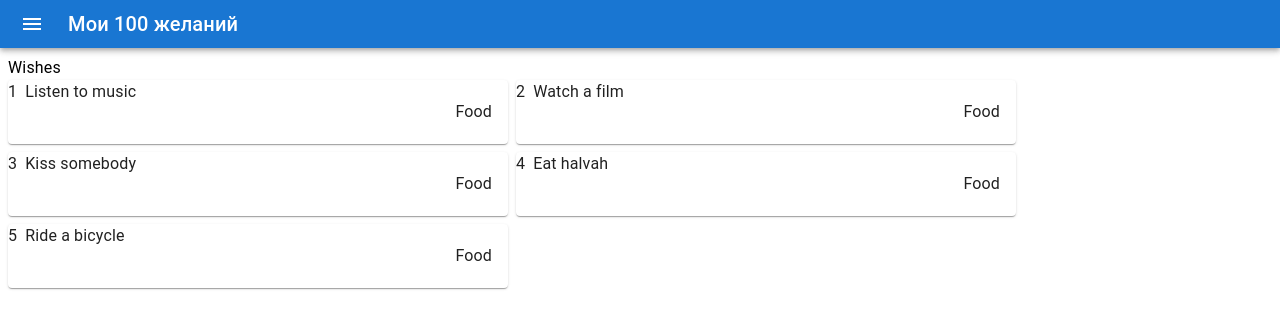
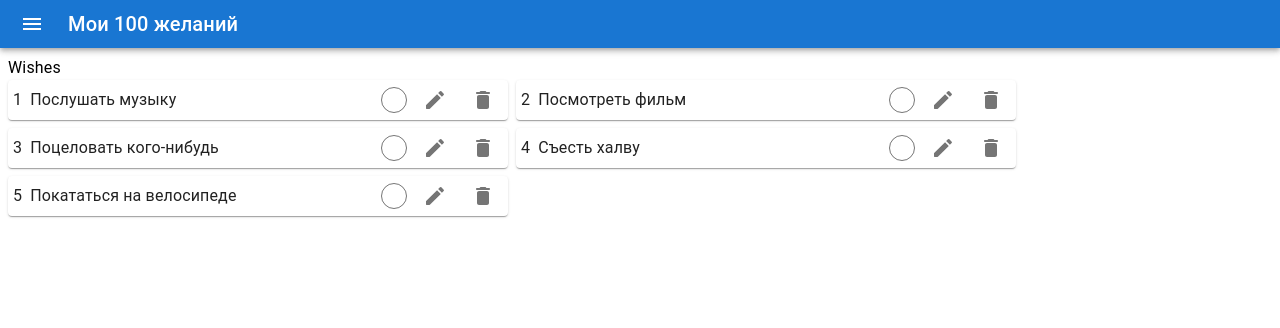
Before and after one commit to alehkonan/to-do-app, a React (Create React App) app: page / in a window 1280 px wide. Shown: the top 328 px of the page. Built offline with nearby package versions, Linux system fonts and the light colour scheme.

Commit message:
fix wishes

```diff
--- a/src/components/WishCard/index.tsx
+++ b/src/components/WishCard/index.tsx
@@ -1,16 +1,16 @@
 import {
-  Button,
   Card,
-  List,
-  ListItemButton,
-  ListItemText,
+  IconButton,
   Menu,
   MenuItem,
+  Tooltip,
   Typography,
 } from '@mui/material';
 import React, { FC, MouseEvent, useState } from 'react';
+import EditRoundedIcon from '@mui/icons-material/EditRounded';
+import DeleteRoundedIcon from '@mui/icons-material/DeleteRounded';
 import { spheres } from '../../data/spheres';
-import { Wish } from '../../types';
+import { Sphere, Wish } from '../../types';
 
 type Props = {
   number: number;
@@ -18,35 +18,52 @@ type Props = {
 };
 export const WishCard: FC<Props> = ({ number, wish }) => {
   const [anchorEl, setAnchorEl] = useState<null | HTMLElement>(null);
-  const [selectedIndex, setSelectedIndex] = useState(0);
+  const [selectedSphere, setSelectedSphere] = useState<Sphere | undefined>();
   const open = Boolean(anchorEl);
   const openMenu = (e: MouseEvent<HTMLElement>) => setAnchorEl(e.currentTarget);
   const closeMenu = () => setAnchorEl(null);
-  const selectOption = (e: MouseEvent<HTMLElement>, index: number) => {
-    setSelectedIndex(index);
+  const selectSphere = (sphere: Sphere) => {
+    setSelectedSphere(sphere);
     setAnchorEl(null);
   };
 
   return (
-    <Card key={wish.id} sx={{ display: 'flex', gap: 1 }}>
+    <Card
+      key={wish.id}
+      sx={{ display: 'flex', gap: 1, alignItems: 'center', padding: '0 5px' }}
+    >
       <Typography>{number}</Typography>
       <Typography sx={{ flex: 1 }}>{wish.text}</Typography>
-      <List>
-        <ListItemButton onClick={openMenu}>
-          <ListItemText>{spheres[selectedIndex].name}</ListItemText>
-        </ListItemButton>
-      </List>
+      <Tooltip title={selectedSphere ? selectedSphere.name : 'Выберите сферу'}>
+        <IconButton
+          sx={{ bgcolor: selectedSphere?.color, border: '1px solid' }}
+          size="large"
+          disableRipple
+          onClick={openMenu}
+        />
+      </Tooltip>
       <Menu id="basic-menu" anchorEl={anchorEl} open={open} onClose={closeMenu}>
-        {spheres.map((sphere, index) => (
+        {spheres.map((sphere) => (
           <MenuItem
             key={sphere.id}
-            selected={index === selectedIndex}
-            onClick={(e) => selectOption(e, index)}
+            selected={selectedSphere?.id === sphere.id}
+            onClick={() => selectSphere(sphere)}
           >
+            <IconButton
+              sx={{ bgcolor: sphere.color, mr: '5px' }}
+              size="medium"
+              disableRipple
+            />
             {sphere.name}
           </MenuItem>
         ))}
       </Menu>
+      <IconButton>
+        <EditRoundedIcon />
+      </IconButton>
+      <IconButton>
+        <DeleteRoundedIcon />
+      </IconButton>
     </Card>
   );
 };
--- a/src/data/spheres.ts
+++ b/src/data/spheres.ts
@@ -3,22 +3,22 @@ import { Sphere } from '../types';
 export const spheres: Sphere[] = [
   {
     id: 1,
-    name: 'Food',
+    name: 'Еда',
     color: '#525200',
   },
   {
     id: 2,
-    name: 'Relationship',
+    name: 'Отношения',
     color: '#204345',
   },
   {
     id: 3,
-    name: 'Sport',
+    name: 'Спорт',
     color: '#521393',
   },
   {
     id: 4,
-    name: 'Entertaimant',
+    name: 'Развлечения',
     color: '#102893',
   },
 ];
--- a/src/data/wishes.ts
+++ b/src/data/wishes.ts
@@ -3,7 +3,7 @@ import { Wish } from '../types';
 export const wishes: Wish[] = [
   {
     id: 1,
-    text: 'Listen to music',
+    text: 'Послушать музыку',
     sphere: {
       id: 4,
       name: 'Entertaimant',
@@ -12,12 +12,12 @@ export const wishes: Wish[] = [
   },
   {
     id: 2,
-    text: 'Watch a film',
+    text: 'Посмотреть фильм',
     sphere: null,
   },
   {
     id: 3,
-    text: 'Kiss somebody',
+    text: 'Поцеловать кого-нибудь',
     sphere: {
       id: 2,
       name: 'Relationship',
@@ -26,7 +26,7 @@ export const wishes: Wish[] = [
   },
   {
     id: 4,
-    text: 'Eat halvah',
+    text: 'Съесть халву',
     sphere: {
       id: 1,
       name: 'Food',
@@ -35,7 +35,7 @@ export const wishes: Wish[] = [
   },
   {
     id: 5,
-    text: 'Ride a bicycle',
+    text: 'Покататься на велосипеде',
     sphere: {
       id: 3,
       name: 'Sport',
```
